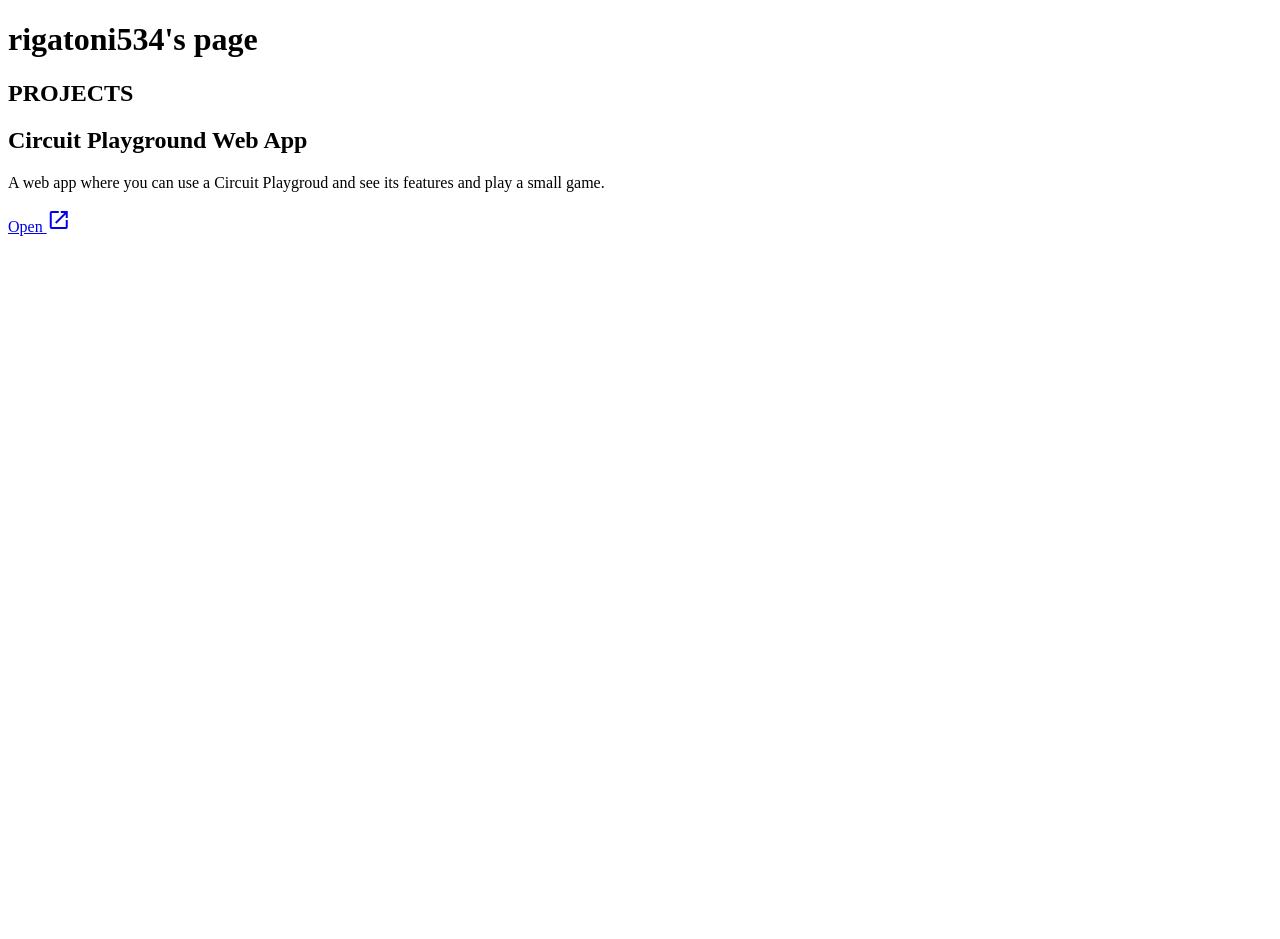
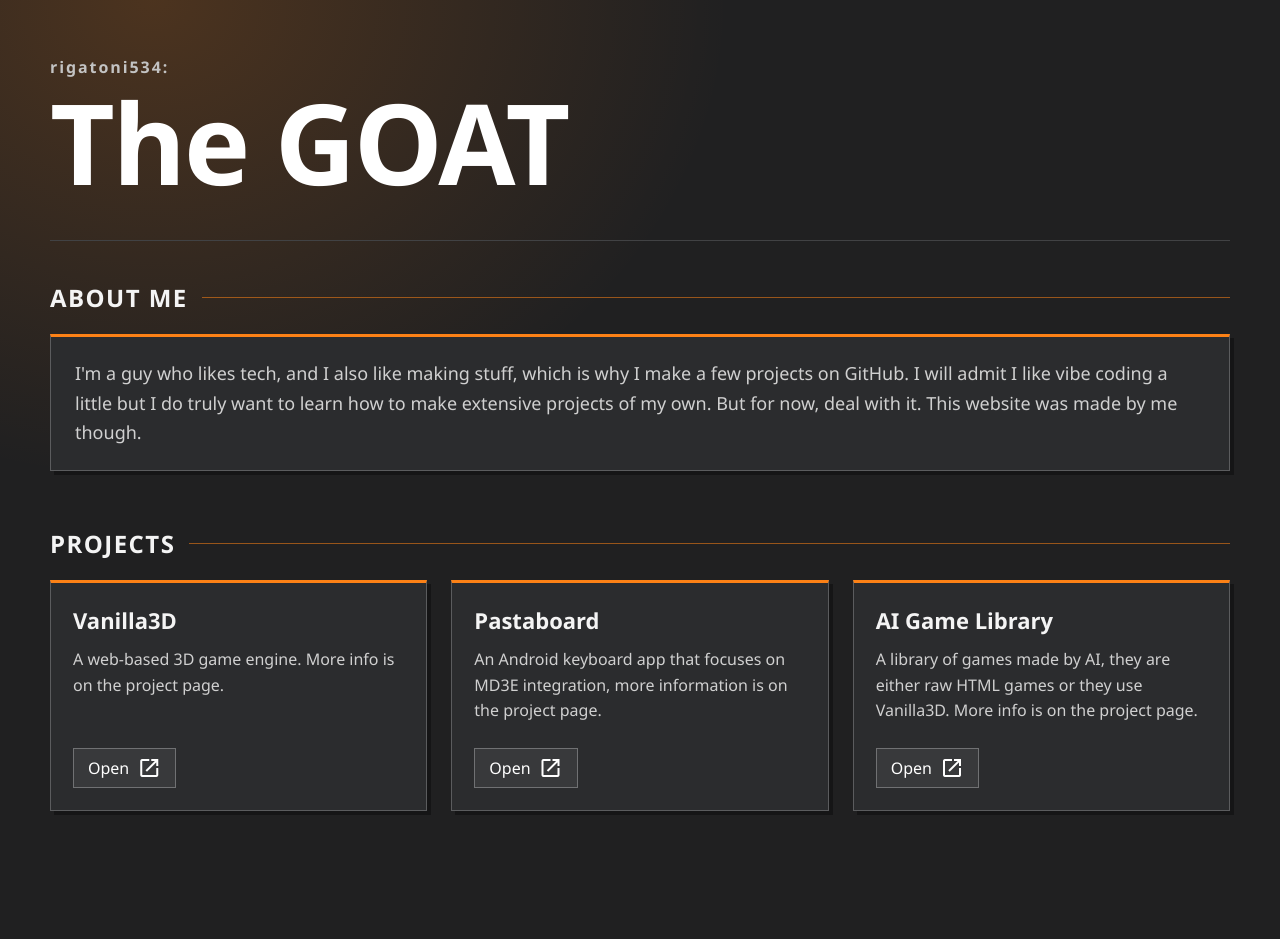
Before and after one commit to rigatoni534/rigatoni534.github.io, a plain HTML site: page index.html in a window 1280 px wide. Before the commit the page ends 800 px from the top, so only its background shows below. Drawn offline with nearby package versions, Linux system fonts and the light colour scheme.

Commit message:
Revise HTML structure and update title
Updated the title and added meta tags for character set, viewport, and theme color. Replaced the previous header and added a main section with about and projects.

```diff
--- a/index.html
+++ b/index.html
@@ -1,18 +1,46 @@
 <!DOCTYPE html>
 <html>
   <head>
-    <link rel='stylesheet' href='pasta.css'>
+    <link rel='stylesheet' href='style.css'>
     <link href="https://fonts.googleapis.com/css2?family=Material+Symbols+Outlined" rel="stylesheet" />
     <link rel="icon" type="image/x-icon" href="https://rigatoni534.github.io/favicon.ico">
-    <title>rigatoni534</title>
+    <title>rigatoni</title>
+    <meta charset="UTF-8">
+    <meta name="viewport" content="width=device-width, initial-scale=1.0">
+    <meta name="theme-color" content="#171a21">
   </head>
   <body>
-    <h1>rigatoni534's page</h1>
-    <h2>PROJECTS</h2>
-    <div class="project">
-      <h2 class="div">Circuit Playground Web App</h2>
-      <p class="div2">A web app where you can use a Circuit Playgroud and see its features and play a small game.</p>
-      <a href="https://rigatoni534.github.io/cpx/" target="_blank">Open <span class="material-symbols-outlined">open_in_new</span></a>
-    </div>
+    <header class="site-header">
+      <p class="name">rigatoni534:</p>
+      <h1>The GOAT</h1>
+    </header>
+    <main>
+      <section class="section about" aria-labelledby="about-heading">
+        <h2 class="section-title" id="about-heading">About me</h2>
+        <div class="about-card">
+          <p>I'm a guy who likes tech, and I also like making stuff, which is why I make a few projects on GitHub. I will admit I like vibe coding a little but I do truly want to learn how to make extensive projects of my own. But for now, deal with it. This website was made by me though.</p>
+        </div>
+      </section>
+      <section class="section" aria-labelledby="projects-heading">
+        <h2 class="section-title" id="projects-heading">Projects</h2>
+        <div class="projects">
+          <article class="project">
+            <h3>Vanilla3D</h3>
+            <p>A web-based 3D game engine. More info is on the project page.</p>
+            <a href="https://rigatoni534.github.io/Vanilla3D/" target="_blank" rel="noopener noreferrer">Open <span class="material-symbols-outlined" aria-hidden="true">open_in_new</span></a>
+          </article>
+          <article class="project">
+            <h3>Pastaboard</h3>
+            <p>An Android keyboard app that focuses on MD3E integration, more information is on the project page.</p>
+            <a href="https://rigatoni534.github.io/Pastaboard/" target="_blank" rel="noopener noreferrer">Open <span class="material-symbols-outlined" aria-hidden="true">open_in_new</span></a>
+          </article>
+          <article class="project">
+            <h3>AI Game Library</h3>
+            <p>A library of games made by AI, they are either raw HTML games or they use Vanilla3D. More info is on the project page.</p>
+            <a href="https://rigatoni534.github.io/AI-Game-Library/" target="_blank" rel="noopener noreferrer">Open <span class="material-symbols-outlined" aria-hidden="true">open_in_new</span></a>
+          </article>
+        </div>
+      </section>
+    </main>
   </body>
 </html>
```
